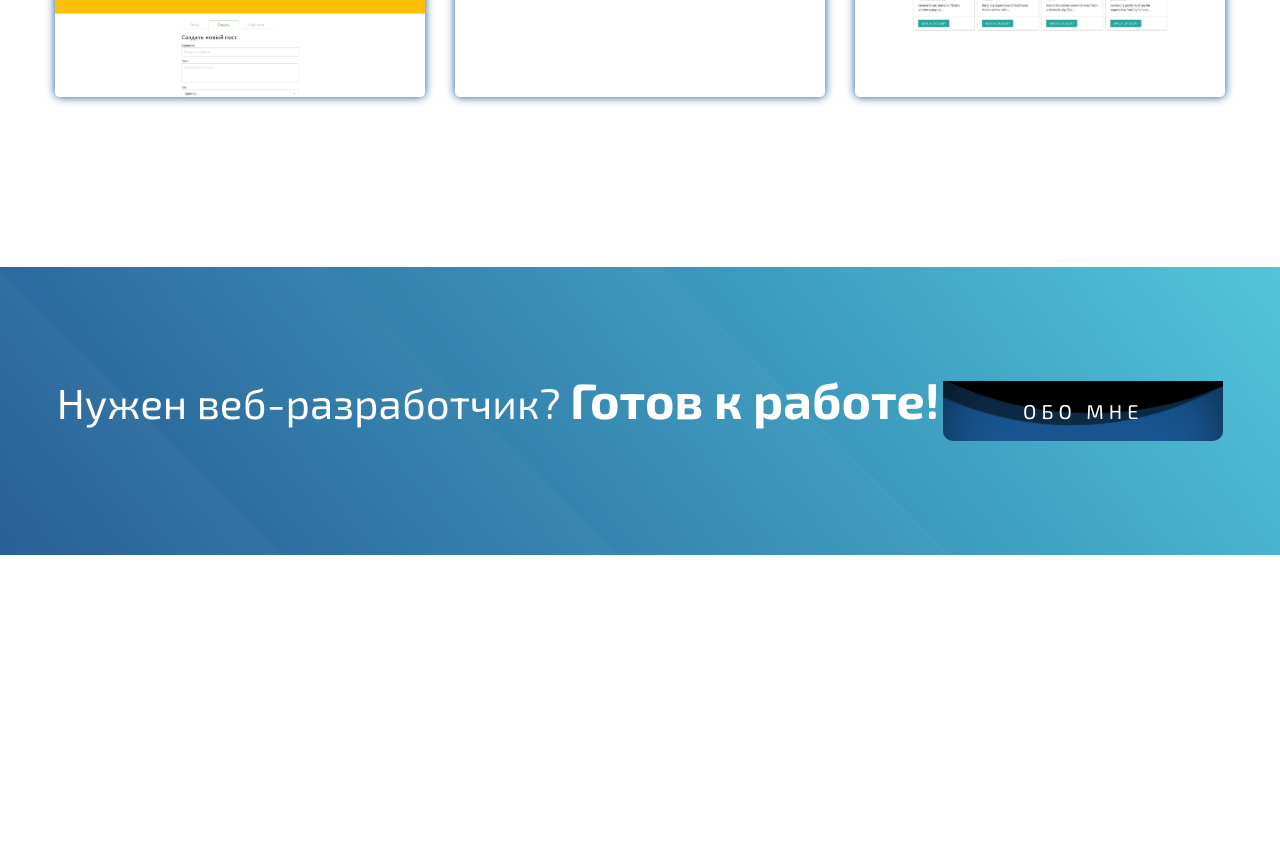
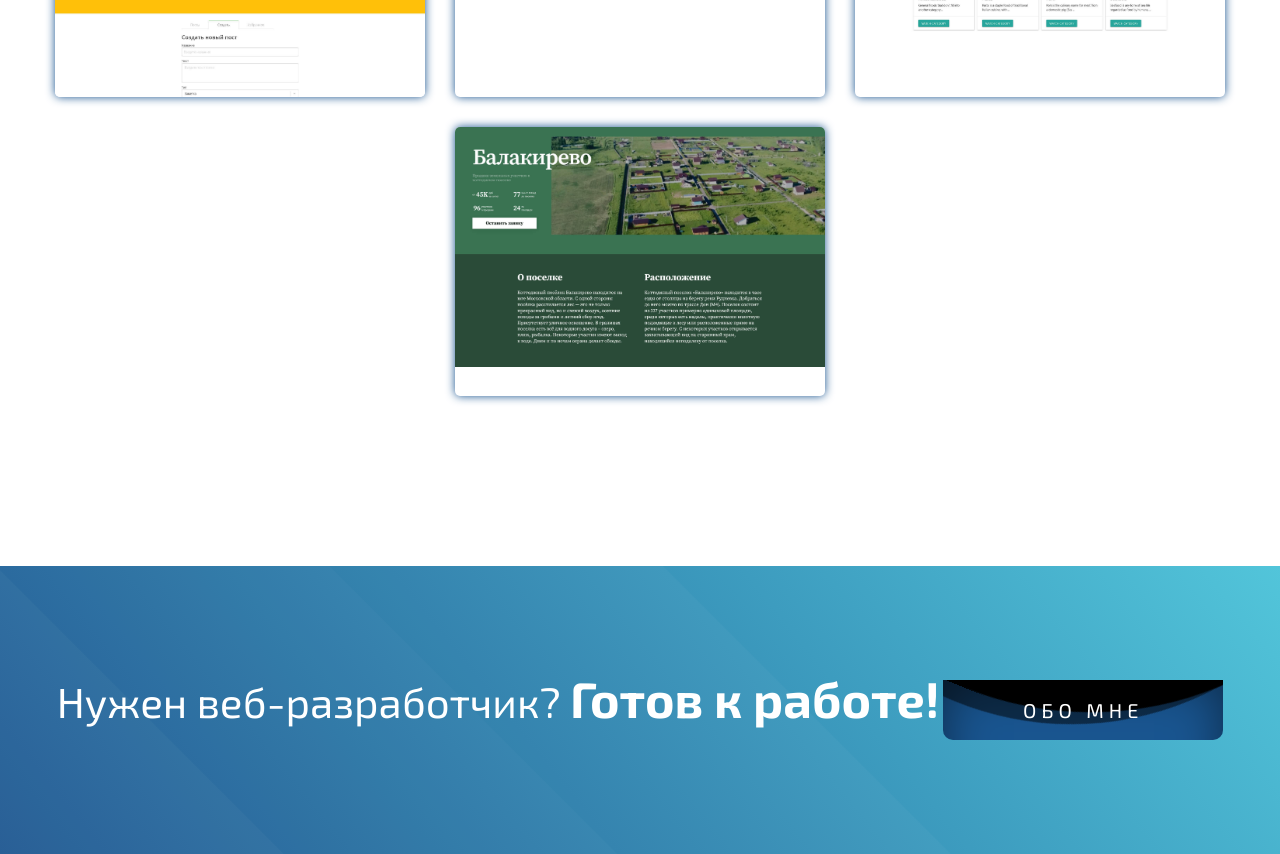
Before and after one commit to Uri555459/portfolio, a React (Create React App) app: page / in a window 1280 px wide. Shown: the part 4420-5274 px from the top of the page. Before the commit the page ends 4975 px from the top, so only its background shows below. Built offline with nearby package versions, Linux system fonts and the light colour scheme.

Commit message:
Added work land plots

```diff
--- a/src/App.js
+++ b/src/App.js
@@ -30,7 +30,9 @@ function App() {
 
   return (
     <div className="wrapper">
+
       <Header />
+
       <section className="about" id="about">
         <div className="container">
           <h3 className="section__title">Обо мне</h3>
@@ -62,7 +64,9 @@ function App() {
           </div>
         </div>
       </section>
+
       <Footer />
+
     </div >
   )
 }
--- a/src/DB.json
+++ b/src/DB.json
@@ -146,6 +146,13 @@
       "buttonText": "подробнее",
       "images": "images/works/food-project-react.jpg",
       "link": "https://uri555459.github.io/food-project-react"
+    },
+    {
+      "id": "22",
+      "category": "react",
+      "buttonText": "подробнее",
+      "images": "images/works/land-plots.jpg",
+      "link": "https://uri555459.github.io/land-plots"
     }
   ],
   "technologyItems": [
```
Also changed, not shown: public/images/works/land-plots.jpg (added).
